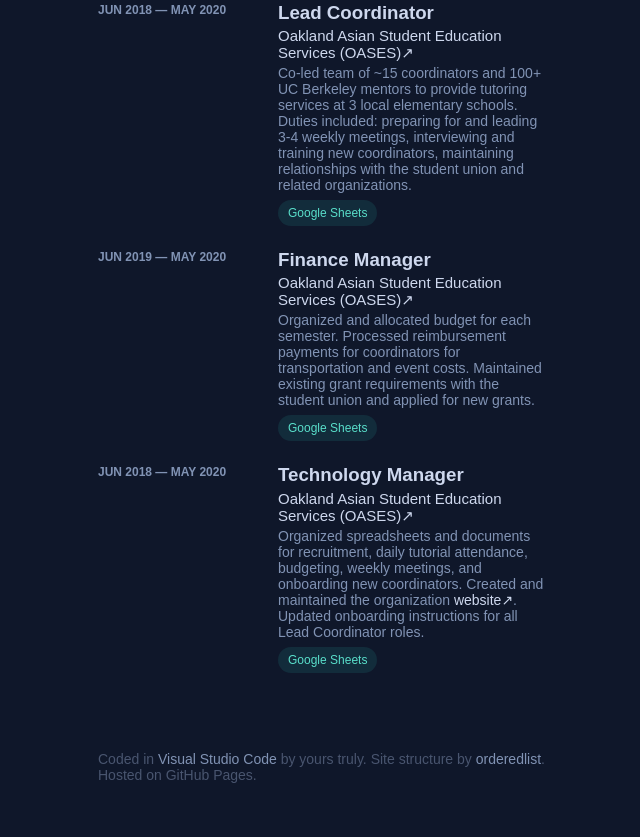
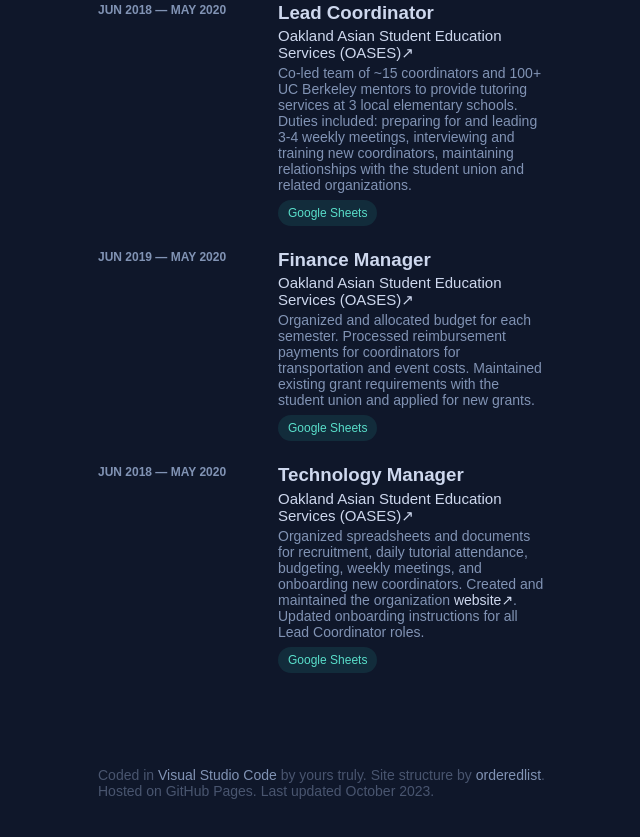
Before and after one commit to bentrenguyen/bentrenguyen.github.io, a plain HTML site: page index.html in a window 1280 px wide. Shown: the part 1771-2608 px from the top of the page, without its empty margins (522-1162 px from the left). Drawn offline with Linux system fonts and the light colour scheme; a web font is replaced by a local one.

Commit message:
last updated

```diff
--- a/index.html
+++ b/index.html
@@ -295,10 +295,12 @@
                   </div>
               </div>
             </li>
+            <li>
+            </li>
           </ul>
         </div>
         <div class="section-footer">
-          <p>Coded in <a href="https://code.visualstudio.com/" target="_blank">Visual Studio Code</a> by yours truly. Site structure by <a href="https://github.com/orderedlist/minimal" target="_blank">orderedlist</a>. Hosted on GitHub Pages.</p>
+          <p>Coded in <a href="https://code.visualstudio.com/" target="_blank">Visual Studio Code</a> by yours truly. Site structure by <a href="https://github.com/orderedlist/minimal" target="_blank">orderedlist</a>. Hosted on GitHub Pages. Last updated October 2023.</p>
         </div>
 
       </section>
```
